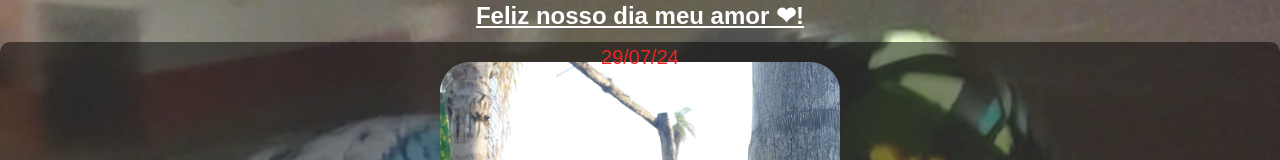
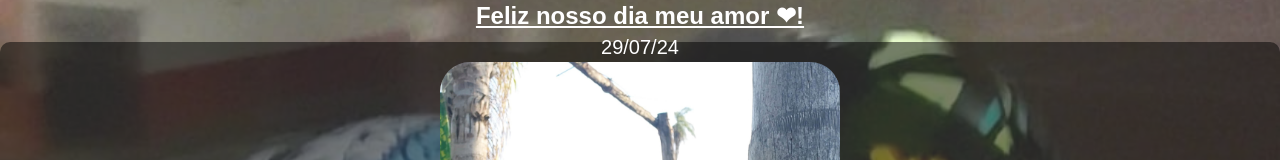
Before and after one commit to Deivin-031/Qr-code, a plain HTML site: page index.html in a window 1280 px wide. Shown: the top 160 px of the page. Drawn offline with Linux system fonts and the light colour scheme.

Commit message:
Add files via upload

```diff
--- a/styles/style.css
+++ b/styles/style.css
@@ -79,8 +79,8 @@ img {
 
 .date {
     font-size: 20px;
-    margin-top: 5px;
-    color: #ed2424;
+    margin-top: -10px;
+    color: #ffffff;
 }
 
 .message {
```
